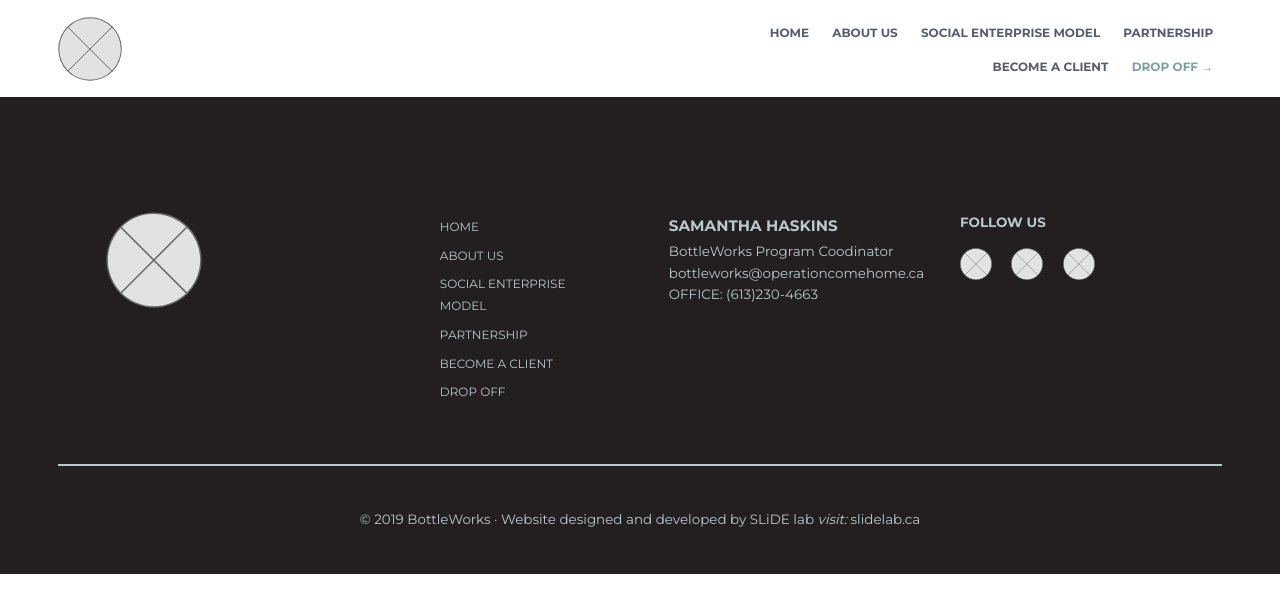
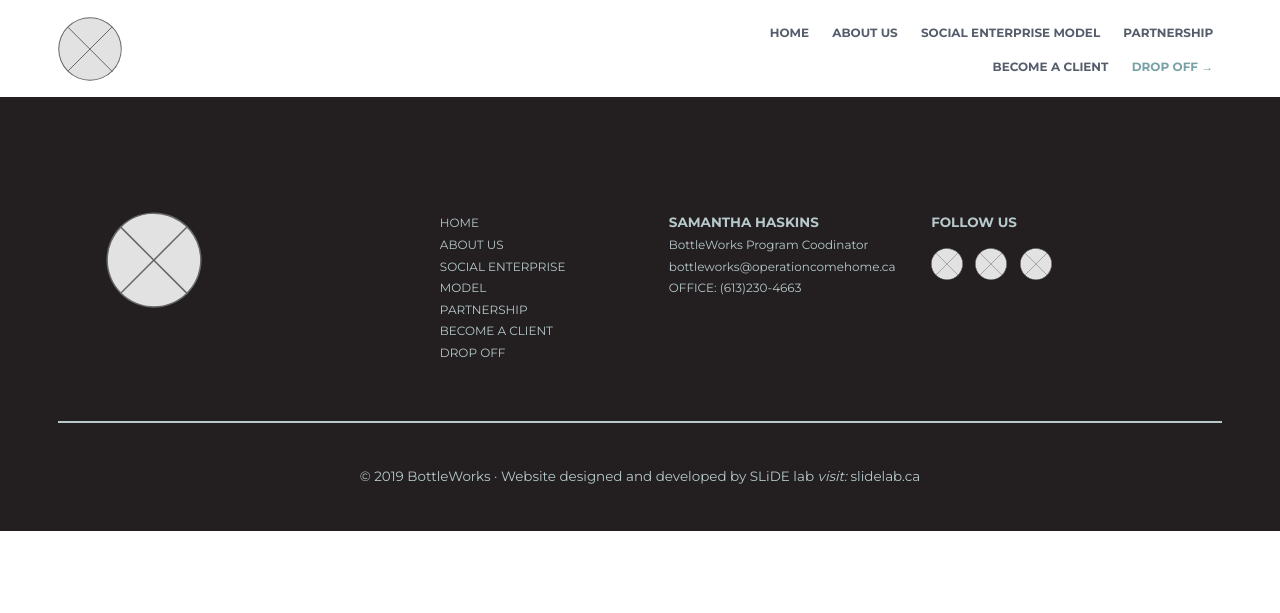
Before and after one commit to RaquelAlves01/bottle-works-website, a Jekyll site: the page built from index.html, in a window 1280 px wide. Shown: the top 613 px of the page. Built offline with Jekyll 4.4.1, drawn with Linux system fonts in a browser that asks for light colours.

Commit message:
Add changes to footer.html settings

```diff
--- a/_includes/footer.html
+++ b/_includes/footer.html
@@ -3,55 +3,56 @@
   <div class="grid pad">
     <div class="unit [ xs-1 s-1 m-1 l-1-2 ] pad-t gutter">
       <div class="grid">
-        <div class="unit [ xs-1 s-1 m-1-2 l-1-3 ] footer-logo">
-          <div class="unit [ xs-1-2 s-1-2 m-1-4 l-1-4 xl-1-4 ] pad-t">
+        <div class="unit [ xs-1 s-1-2 m-1-2 l-1-3 ] footer-logo">
+          <div class="pad-t">
             <i class="icon i-96"><img class="logo" src="{{site.baseurl}}/images/logo.svg" alt=""></i>
           </div>
         </div>
-        <div class="unit [ xs-1 s-1 m-1-2 l-1-3 ] pad-t"><!--Empty div --></div>
-        <nav class="unit [ xs-1 s-1 m-1-2 l-1-3 ] pad-t">
+        <div class="unit [ xs-0 s-0 m-0 l-1-3 ] pad-t"><!--Empty div --></div>
+        <nav class="unit [ xs-1 s-1-2 m-1-2 l-1-3 ] pad-t">
           <ul class="list-group push-0">
-            <li class="island-1-8"><a class="pico link-box footer-nav" href="index.html" aria-details="click here to go to home">HOME</a></li>
-            <li class="island-1-8"><a class="pico link-box footer-nav" href="aboutus.html" aria-details="click here learn more about us">ABOUT US</a></li>
-            <li class="island-1-8"><a class="pico link-box footer-nav" href="social-enterprise.html" aria-details="click here to read about our social enterprise">SOCIAL ENTERPRISE MODEL</a></li>
-            <li class="island-1-8"><a class="pico link-box footer-nav" href="partnership.html" aria-details="click here learn more about our partnership">PARTNERSHIP</a></li>
-            <li class="island-1-8"><a class="pico link-box footer-nav" href="become-client.html" aria-details="click here see how to become a client">BECOME A CLIENT</a></li>
-            <li class="island-1-8"><a class="pico link-box footer-nav" href="drop-off.html" aria-details="click here to see drop-off location">DROP OFF</a></li>
+            <li class="gutter-1-8"><a class="pico link-box footer-nav" href="index.html" aria-details="click here to go to home">HOME</a></li>
+            <li class="gutter-1-8"><a class="pico link-box footer-nav" href="aboutus.html" aria-details="click here learn more about us">ABOUT US</a></li>
+            <li class="gutter-1-8"><a class="pico link-box footer-nav" href="social-enterprise.html" aria-details="click here to read about our social enterprise">SOCIAL ENTERPRISE MODEL</a></li>
+            <li class="gutter-1-8"><a class="pico link-box footer-nav" href="partnership.html" aria-details="click here learn more about our partnership">PARTNERSHIP</a></li>
+            <li class="gutter-1-8"><a class="pico link-box footer-nav" href="become-client.html" aria-details="click here see how to become a client">BECOME A CLIENT</a></li>
+            <li class="gutter-1-8"><a class="pico link-box footer-nav" href="drop-off.html" aria-details="click here to see drop-off location">DROP OFF</a></li>
 
           </ul>
         </nav>
       </div>
     </div>
+
     <div class="unit [ xs-1 s-1 m-1 l-1-2 ] pad-t-2">
       <div class="grid">
-        <div class="unit [ xs-1 s-1 m-1 l-1-2 ] gutter">
+        <div class="unit [ xs-1 s-1 m-1-2 l-1-2 ] gutter">
           <p>
-            <span class="micro block bold">SAMANTHA HASKINS</span>
-            <span class="nano block">BottleWorks Program Coodinator</span>
-            <span class="nano block"><a class="footer-link" href="mailto:bottleworks@operationcomehome.ca">bottleworks@operationcomehome.ca</a></span>
-            <span class="nano block">OFFICE: <a class="footer-link" href="tel:+6132304663">(613)230-4663</a></span>
+            <span class="nano block bold">SAMANTHA HASKINS</span>
+            <span class="pico block">BottleWorks Program Coodinator</span>
+            <span class="pico block"><a class="footer-link" href="mailto:bottleworks@operationcomehome.ca">bottleworks@operationcomehome.ca</a></span>
+            <span class="pico block">OFFICE: <a class="footer-link" href="tel:+6132304663">(613)230-4663</a></span>
           </p>
         </div>
-        <div class="unit [ xs-1 s-1 m-1 l-1-2 ] gutter">
+        <div class="unit [ xs-1 s-1 m-1-2 l-1-2 ] ">
           <p class="push-1-2">
             <span class="nano block bold">FOLLOW US</span>
           </p>
-          <ul class="list-group-inline">
-            <li class="push-r-1-4">
+          <ul class="list-group-inline push-l">
+            <li class="push-r-1-8">
               <a href="#">
                 <i class="icon i-32">
                   <img src="{{site.baseurl}}/images/logo.svg" alt="">
                 </i>
               </a>
             </li>
-            <li class="gutter-1-4">
+            <li class="gutter-1-8">
               <a href="#">
                 <i class="icon i-32">
                   <img src="{{site.baseurl}}/images/logo.svg" alt="">
                 </i>
               </a>
             </li>
-            <li class="gutter-1-4">
+            <li class="gutter-1-8">
               <a href="#">
                 <i class="icon i-32">
                   <img src="{{site.baseurl}}/images/logo.svg" alt="">
```
